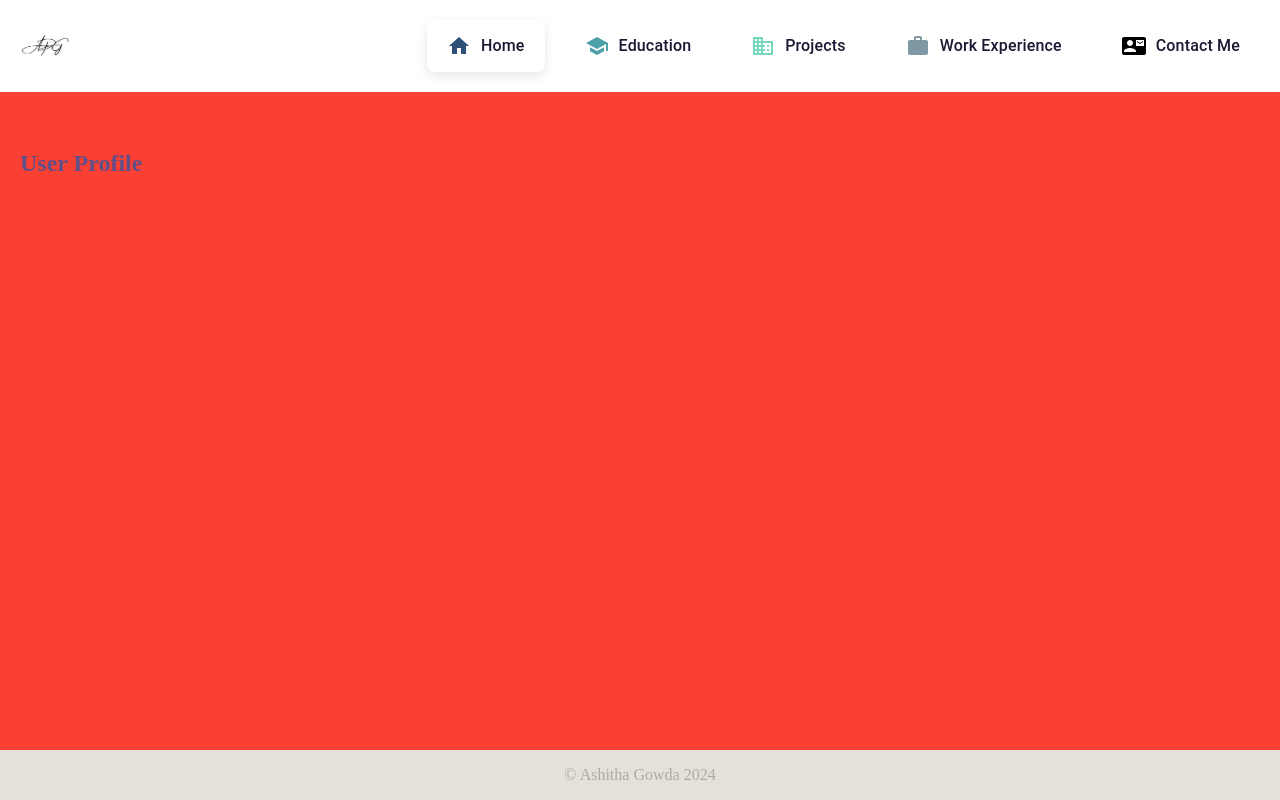
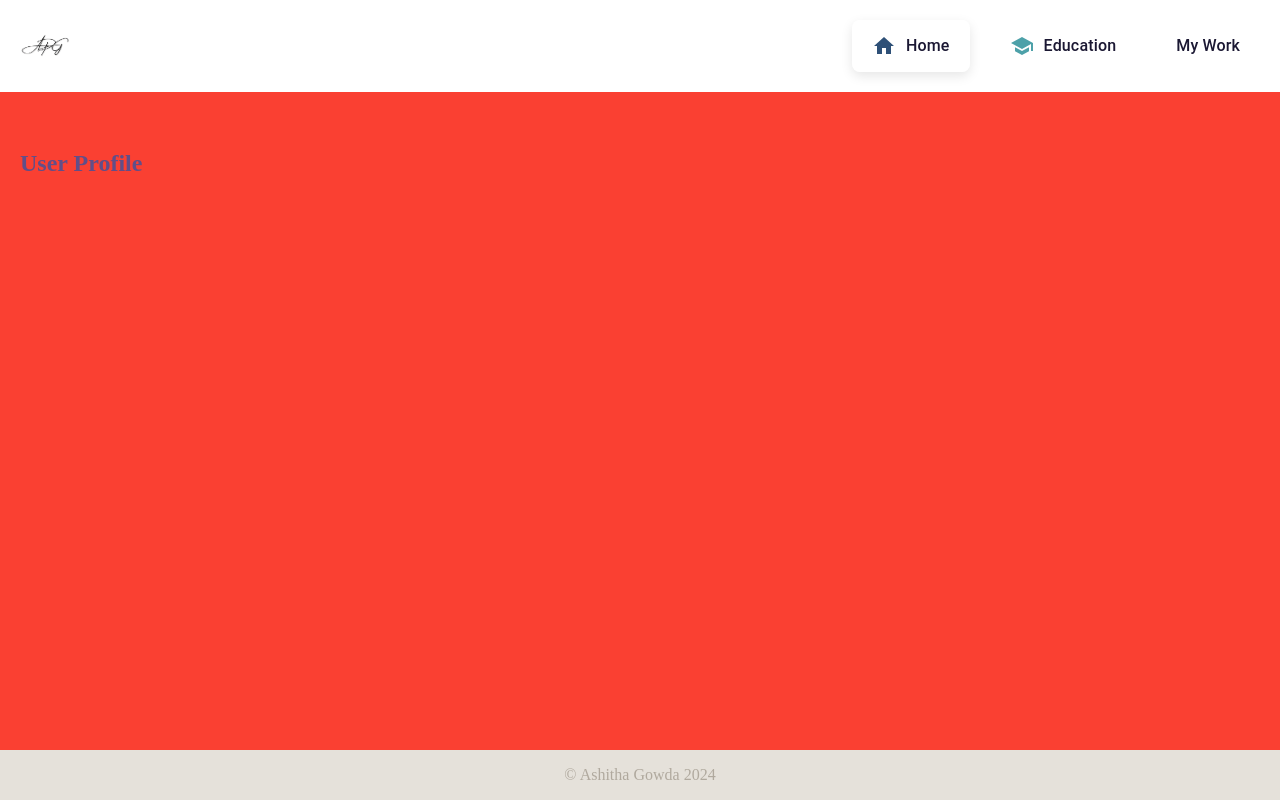
Before and after one commit to AshithaPGowda/portfolio, a Next.js app: page / in a window 1280 px wide. Built offline with nearby package versions, Linux system fonts and the light colour scheme.

Commit message:
hanged header to only have three instead of four

```diff
--- a/src/app/components/header.js
+++ b/src/app/components/header.js
@@ -7,7 +7,7 @@ import MenuItem from "./menuIcons";
 export default function Header() {
     const [isSidebarOpen, setSidebarOpen] = useState(false); // Sidebar starts closed
     const [activeSection, setActiveSection] = useState(null);
-    const menuItems = ["Home", "Education", "Projects", "Work Experience", "Contact Me"];
+    const menuItems = ["Home", "Education","My Work"];
     const [activeIndex, setActiveIndex] = useState(0);
     const sidebarRef = useRef(null);
 
```
